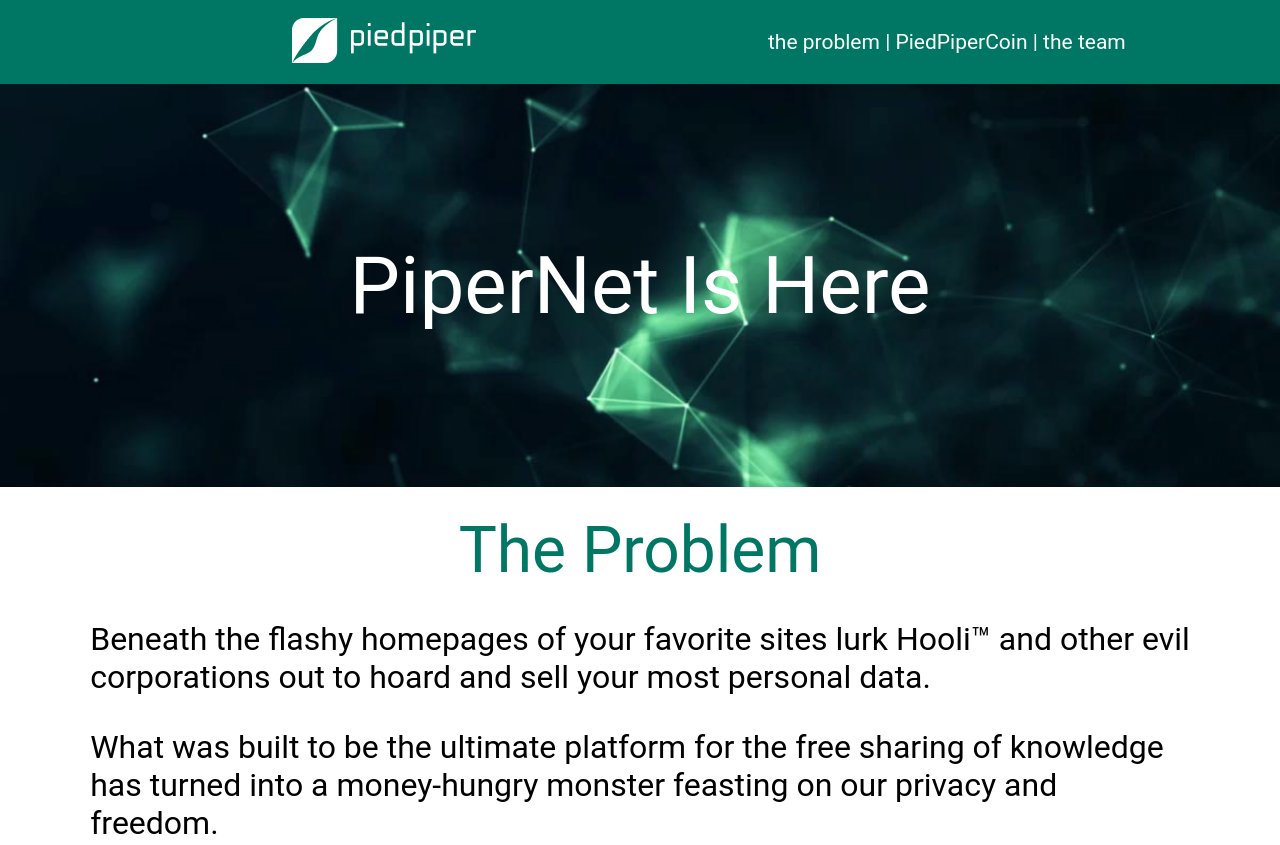
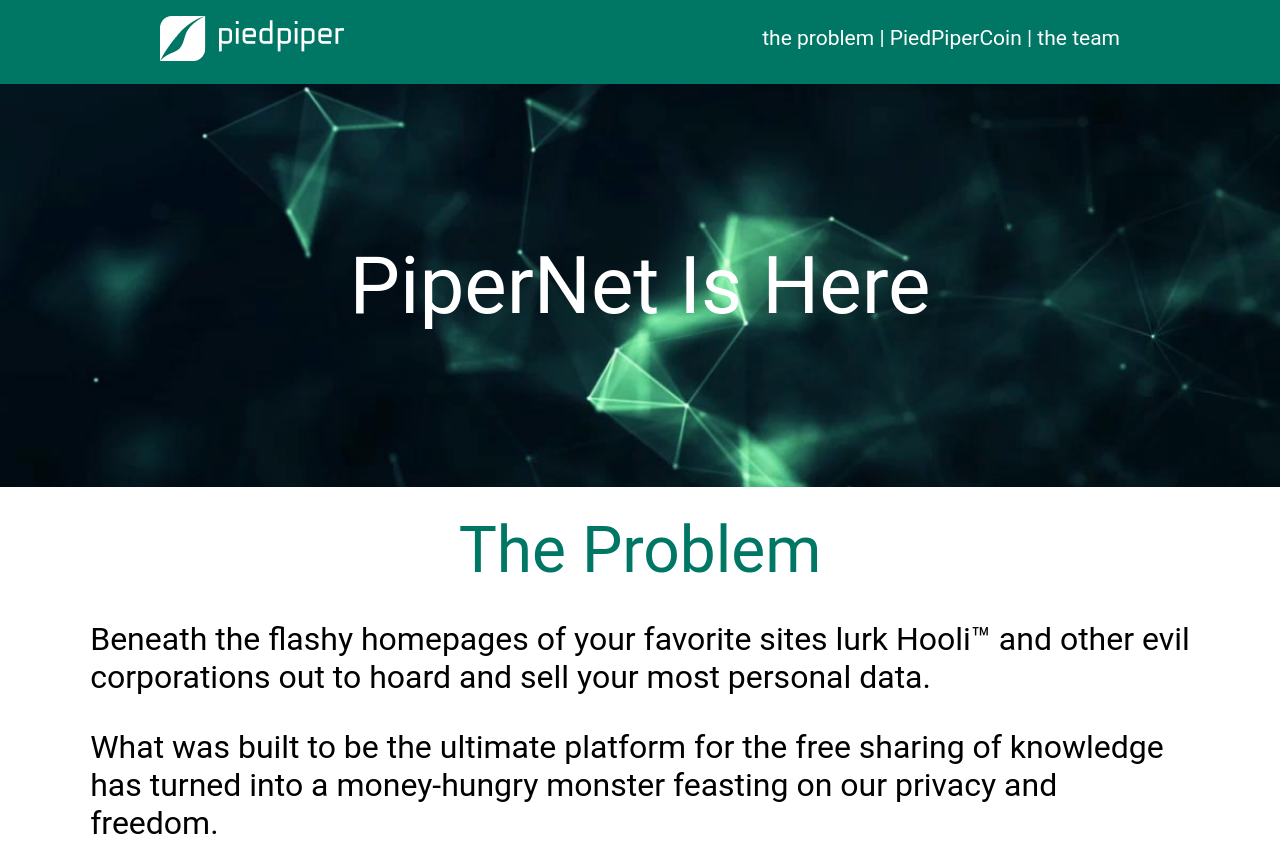
Before and after one commit to butda-dev/Pied-Piper, a plain HTML site: page Index.html in a window 1280 px wide. Shown: the top 845 px of the page. Drawn offline with Linux system fonts and the light colour scheme.

Commit message:
adapt logo

```diff
--- a/Index.html
+++ b/Index.html
@@ -9,14 +9,14 @@
   </head>
   <body>
       <header>
-              <div class="logo">
-                  <img src="img/logo.PNG" alt="logo">
-              </div>
-              <div>
-                  <span><a href="#theproblem">the problem </a></span>|
-                  <span><a href="#intro">PiedPiperCoin </a></span>|
-                  <span><a href="#theteam">the team</a></span>
-              </div>
+          <div class="center-block">
+            <img src="img/logo.PNG" alt="logo">
+            <nav>
+                <span><a href="#theproblem">the problem </a></span>|
+                <span><a href="#intro">PiedPiperCoin </a></span>|
+                <span><a href="#theteam">the team</a></span>
+            </nav>
+          </div>
       </header>
       <container>
           <div id="piper-net">
--- a/style.css
+++ b/style.css
@@ -4,30 +4,33 @@ html {
 
 body {
   margin: 0;
-  min-width: 960px;
 }
 
 header {
   top: 0;
 
   width: 100%;
-  display: grid;
-  grid: 84px / 60% auto;
+  height: 68px;
+  padding-top: 1rem;
 
   background: #007765;
 }
 
-.logo {
-  grid-row: 1;
-  grid-column: 1;
-
-  place-self: center;
+.center-block {
+  height: 100%;
+  max-width: 60em;
+  margin: 0 auto;
+  padding: 0 5em;
 }
 
-.logo + div {
-  grid-row: 1;
-  grid-column: 2;
-  place-self: center left;
+.center-block > img {
+  float: left;
+  width: 184px;
+}
+
+nav {
+  float: right;
+  padding-top: 10px;
 
   font-size: 21px;
   font-family: 'Roboto', "Arial", sans-serif;
@@ -192,4 +195,13 @@ footer > p {
   section.flex {
     padding: 0 54px;
   }
+
+  .center-block {
+    display: flex;
+    flex-direction: column;
+  }
+
+  nav {
+    padding-top: 0;
+  }
 }
```
